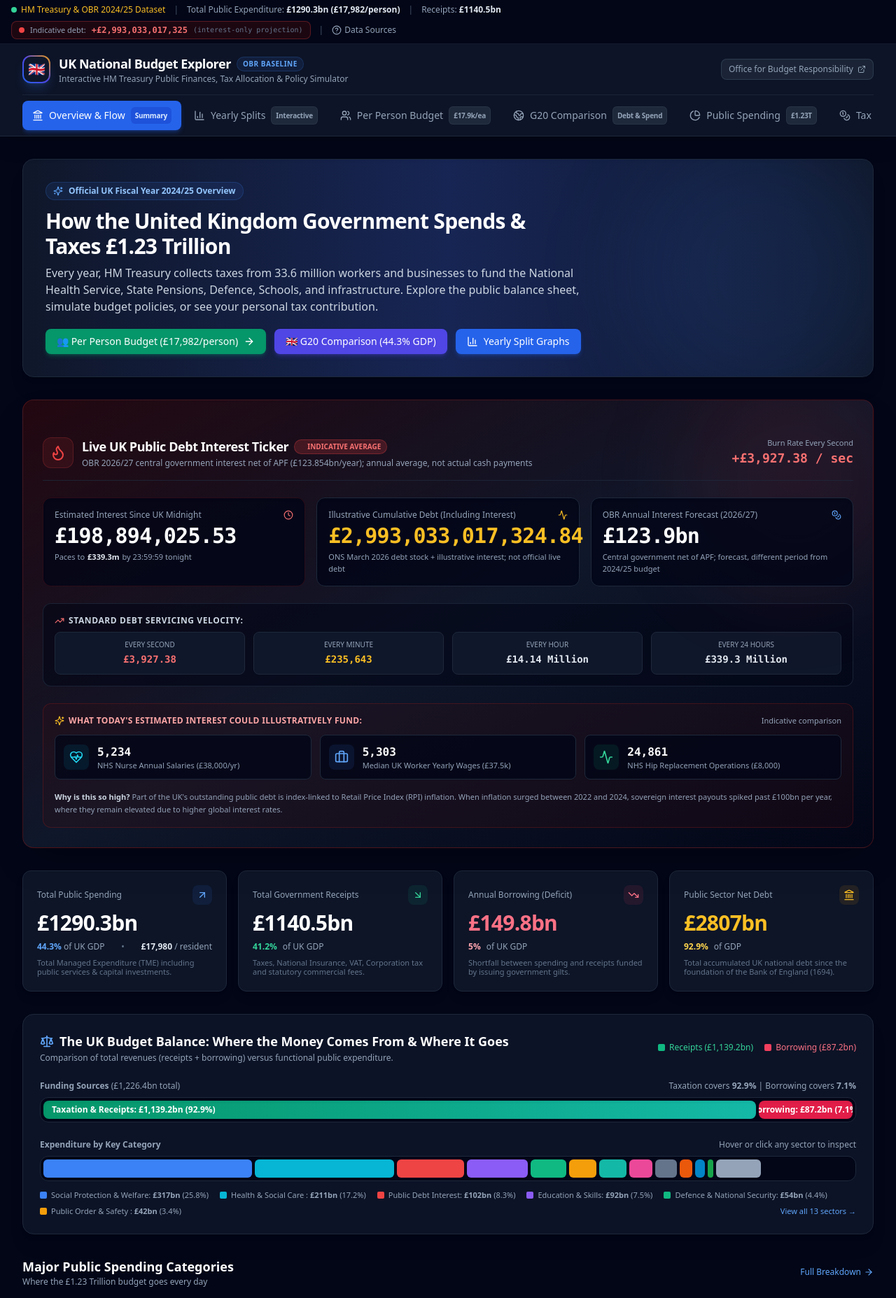
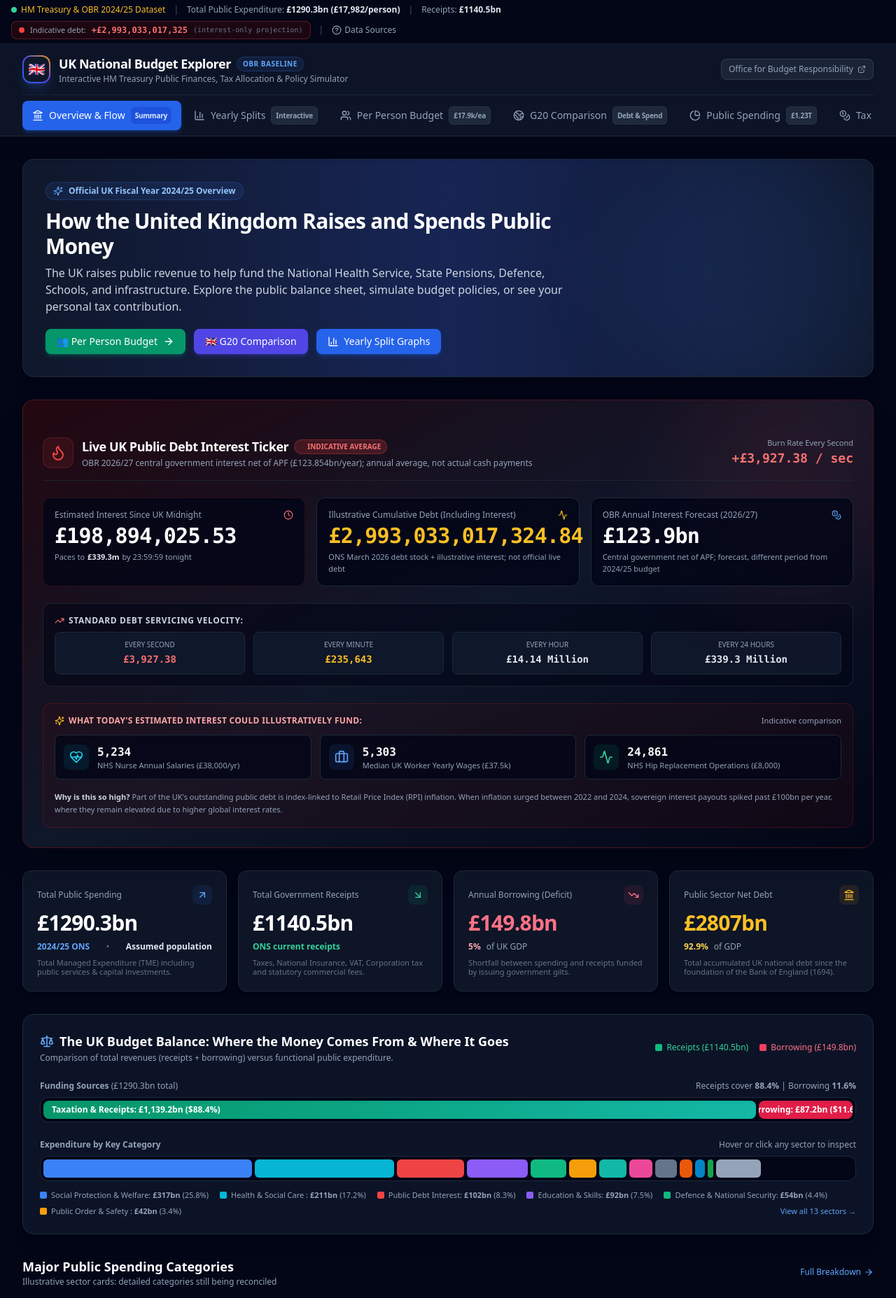
Before and after one commit to peterlewis-create/uk-budget, a React (Vite) app: page / in a window 1280 px wide. Shown: the top 1855 px of the page at 70% size. Built offline with nearby package versions, Linux system fonts and the light colour scheme.

Commit message:
Update overview fiscal captions from verified ONS figures and distinguish OBR forecast

```diff
--- a/src/components/OverviewTab.tsx
+++ b/src/components/OverviewTab.tsx
@@ -14,6 +14,7 @@ import {
 import {
   UK_FISCAL_TOTALS,
   UK_SPENDING_DATA,
+  DEBT_INTEREST_METRICS,
   SpendingItem
 } from '../data/ukBudgetData';
 import { IconHelper } from './IconHelper';
@@ -39,10 +40,10 @@ export const OverviewTab: React.FC<OverviewTabProps> = ({ setActiveTab, onSelect
             Official UK Fiscal Year 2024/25 Overview
           </div>
           <h2 className="text-2xl sm:text-3xl font-extrabold text-white tracking-tight">
-            How the United Kingdom Government Spends & Taxes £1.23 Trillion
+            How the United Kingdom Raises and Spends Public Money
           </h2>
           <p className="mt-2 text-sm sm:text-base text-slate-300 leading-relaxed">
-            Every year, HM Treasury collects taxes from 33.6 million workers and businesses to fund
+            The UK raises public revenue to help fund
             the National Health Service, State Pensions, Defence, Schools, and infrastructure.
             Explore the public balance sheet, simulate budget policies, or see your personal tax contribution.
           </p>
@@ -52,14 +53,14 @@ export const OverviewTab: React.FC<OverviewTabProps> = ({ setActiveTab, onSelect
               onClick={() => setActiveTab('per_person')}
               className="px-4 py-2 rounded-lg bg-emerald-600 hover:bg-emerald-500 text-white font-medium text-xs sm:text-sm transition-all shadow-md shadow-emerald-600/30 flex items-center gap-2"
             >
-              <span>👥 Per Person Budget (£17,982/person)</span>
+              <span>👥 Per Person Budget</span>
               <ArrowRight className="w-4 h-4" />
             </button>
             <button
               onClick={() => setActiveTab('g20')}
               className="px-4 py-2 rounded-lg bg-indigo-600 hover:bg-indigo-500 text-white font-medium text-xs sm:text-sm transition-all shadow-md shadow-indigo-600/30 flex items-center gap-2"
             >
-              <span>🇬🇧 G20 Comparison (44.3% GDP)</span>
+              <span>🇬🇧 G20 Comparison</span>
             </button>
             <button
               onClick={() => setActiveTab('yearly_splits')}
@@ -89,9 +90,9 @@ export const OverviewTab: React.FC<OverviewTabProps> = ({ setActiveTab, onSelect
             £{UK_FISCAL_TOTALS.totalSpending.toFixed(1)}bn
           </div>
           <div className="mt-2 flex items-center justify-between text-xs text-slate-400">
-            <span><strong className="text-blue-400">44.3%</strong> of UK GDP</span>
+            <span><strong className="text-blue-400">2024/25 ONS</strong></span>
             <span className="text-slate-500">•</span>
-            <span><strong className="text-slate-200">£17,980</strong> / resident</span>
+            <span><strong className="text-slate-200">Assumed population</strong></span>
           </div>
           <div className="mt-2 text-[11px] text-slate-500 leading-tight">
             Total Managed Expenditure (TME) including public services & capital investments.
@@ -110,7 +111,7 @@ export const OverviewTab: React.FC<OverviewTabProps> = ({ setActiveTab, onSelect
             £{UK_FISCAL_TOTALS.totalReceipts.toFixed(1)}bn
           </div>
           <div className="mt-2 flex items-center gap-2 text-xs text-slate-400">
-            <span className="font-semibold text-emerald-400">41.2%</span> of UK GDP
+            <span className="font-semibold text-emerald-400">ONS current receipts</span>
           </div>
           <div className="mt-2 text-[11px] text-slate-500 leading-tight">
             Taxes, National Insurance, VAT, Corporation tax and statutory commercial fees.
@@ -170,10 +171,10 @@ export const OverviewTab: React.FC<OverviewTabProps> = ({ setActiveTab, onSelect
           </div>
           <div className="flex items-center gap-4 text-xs font-medium">
             <span className="flex items-center gap-1.5 text-emerald-400">
-              <span className="w-2.5 h-2.5 rounded-sm bg-emerald-500"></span> Receipts (£1,139.2bn)
+              <span className="w-2.5 h-2.5 rounded-sm bg-emerald-500"></span> Receipts (£{UK_FISCAL_TOTALS.totalReceipts.toFixed(1)}bn)
             </span>
             <span className="flex items-center gap-1.5 text-rose-400">
-              <span className="w-2.5 h-2.5 rounded-sm bg-rose-500"></span> Borrowing (£87.2bn)
+              <span className="w-2.5 h-2.5 rounded-sm bg-rose-500"></span> Borrowing (£{UK_FISCAL_TOTALS.netBorrowing.toFixed(1)}bn)
             </span>
           </div>
         </div>
@@ -181,23 +182,23 @@ export const OverviewTab: React.FC<OverviewTabProps> = ({ setActiveTab, onSelect
         {/* Proportional Stacked Balance Bar */}
         <div className="space-y-2">
           <div className="flex justify-between text-xs text-slate-400">
-            <span><strong>Funding Sources</strong> (£1,226.4bn total)</span>
-            <span>Taxation covers <strong>92.9%</strong> | Borrowing covers <strong>7.1%</strong></span>
+            <span><strong>Funding Sources</strong> (£{UK_FISCAL_TOTALS.totalSpending.toFixed(1)}bn total)</span>
+            <span>Receipts cover <strong>{(UK_FISCAL_TOTALS.totalReceipts / UK_FISCAL_TOTALS.totalSpending * 100).toFixed(1)}%</strong> | Borrowing <strong>{(UK_FISCAL_TOTALS.netBorrowing / UK_FISCAL_TOTALS.totalSpending * 100).toFixed(1)}%</strong></span>
           </div>
           <div className="h-9 w-full bg-slate-950 rounded-xl overflow-hidden flex border border-slate-800 p-1 gap-1">
             <div
               style={{ width: `${(UK_FISCAL_TOTALS.totalReceipts / UK_FISCAL_TOTALS.totalSpending) * 100}%` }}
               className="h-full bg-gradient-to-r from-emerald-600 to-teal-500 rounded-lg flex items-center px-3 text-xs font-bold text-white shadow-inner truncate transition-all duration-300"
-              title={`Taxation & Receipts: £${UK_FISCAL_TOTALS.totalReceipts}bn (92.9%)`}
+              title={`Taxation & Receipts: £${UK_FISCAL_TOTALS.totalReceipts}bn (${(UK_FISCAL_TOTALS.totalReceipts / UK_FISCAL_TOTALS.totalSpending * 100).toFixed(1)}%)`}
             >
-              Taxation & Receipts: £1,139.2bn (92.9%)
+              Taxation & Receipts: £1,139.2bn (${(UK_FISCAL_TOTALS.totalReceipts / UK_FISCAL_TOTALS.totalSpending * 100).toFixed(1)}%)
             </div>
             <div
               style={{ width: `${(UK_FISCAL_TOTALS.netBorrowing / UK_FISCAL_TOTALS.totalSpending) * 100}%` }}
               className="h-full bg-rose-600 rounded-lg flex items-center justify-center px-2 text-xs font-bold text-white shadow-inner truncate transition-all duration-300"
-              title={`Net Borrowing: £${UK_FISCAL_TOTALS.netBorrowing}bn (7.1%)`}
+              title={`Net Borrowing: £${UK_FISCAL_TOTALS.netBorrowing}bn (${(UK_FISCAL_TOTALS.netBorrowing / UK_FISCAL_TOTALS.totalSpending * 100).toFixed(1)}%)`}
             >
-              Borrowing: £87.2bn (7.1%)
+              Borrowing: £87.2bn (${(UK_FISCAL_TOTALS.netBorrowing / UK_FISCAL_TOTALS.totalSpending * 100).toFixed(1)}%)
             </div>
           </div>
         </div>
@@ -254,7 +255,7 @@ export const OverviewTab: React.FC<OverviewTabProps> = ({ setActiveTab, onSelect
         <div className="flex items-center justify-between">
           <div>
             <h3 className="text-lg font-bold text-white">Major Public Spending Categories</h3>
-            <p className="text-xs text-slate-400">Where the £1.23 Trillion budget goes every day</p>
+            <p className="text-xs text-slate-400">Illustrative sector cards: detailed categories still being reconciled</p>
           </div>
           <button
             onClick={() => setActiveTab('spending')}
@@ -326,9 +327,7 @@ export const OverviewTab: React.FC<OverviewTabProps> = ({ setActiveTab, onSelect
           <div className="space-y-1">
             <h4 className="text-sm font-bold text-white">Debt Interest Exceeds Defence & Police Combined</h4>
             <p className="text-xs text-slate-400 leading-relaxed">
-              At <strong className="text-rose-400">£102.3bn</strong> annually, the UK spends more on servicing sovereign gilts
-              than the entire defence budget (£54.2bn) and police/justice system (£42.1bn) combined. Around 25% of UK debt is
-              inflation-linked, creating high vulnerability to price rises.
+              The OBR forecasts <strong className="text-rose-400">£{(DEBT_INTEREST_METRICS.annualAmount / 1e9).toFixed(1)}bn</strong> in central-government debt interest net of APF for 2026/27. This is a forecast from a different period and classification from the historical spending categories below.
             </p>
           </div>
         </div>
```
